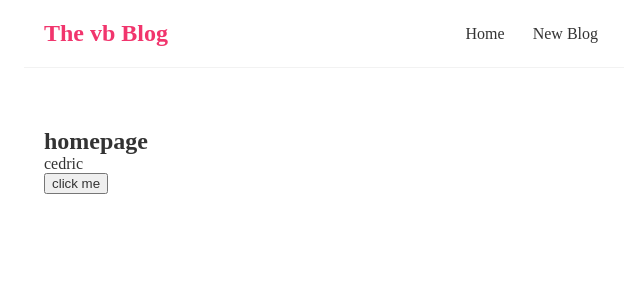
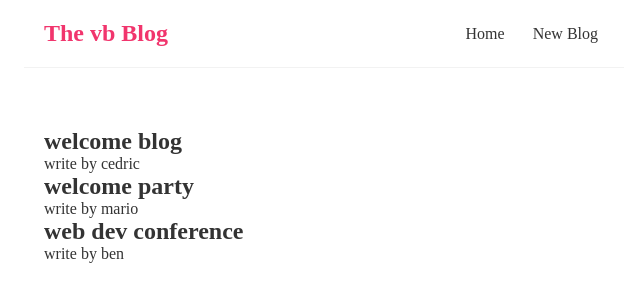
Before and after one commit to Cedric921/react_blog, a React (Create React App) app: page / in a window 1280 px wide. Shown: the top 302 px of the page, without its empty margins (316-956 px from the left). Built offline with nearby package versions, Linux system fonts and the light colour scheme.

Commit message:
feat: display blogs data/state

```diff
--- a/src/components/Home.jsx
+++ b/src/components/Home.jsx
@@ -1,16 +1,36 @@
 import React, { useState } from 'react';
 
 const Home = () => {
-	const [name, setName] = useState('cedric');
-	const handleClick = () => {
-		setName('vb');
-	};
-
+	const [blogs, setBlogs] = useState([
+		{
+			title: 'welcome blog',
+			body: 'Welcome to the blogs',
+			author: 'cedric',
+			id: 1,
+		},
+		{
+			title: 'welcome party',
+			body: 'Welcome to the party',
+			author: 'mario',
+			id: 2,
+		},
+		{
+			title: 'web dev conference',
+			body: 'Welcome to the blogs',
+			author: 'ben',
+			id: 3,
+		},
+	]);
 	return (
 		<div className='home'>
-      <h2>homepage</h2>
-      <p>{name}</p>
-			<button onClick={handleClick}>click me</button>
+			<div>
+				{blogs.map((blog) => (
+					<div className='blog-preview' key={blog.id}>
+						<h2>{blog.title}</h2>
+						<p>write by {blog.author}</p>
+					</div>
+				))}
+			</div>
 		</div>
 	);
 };
```
